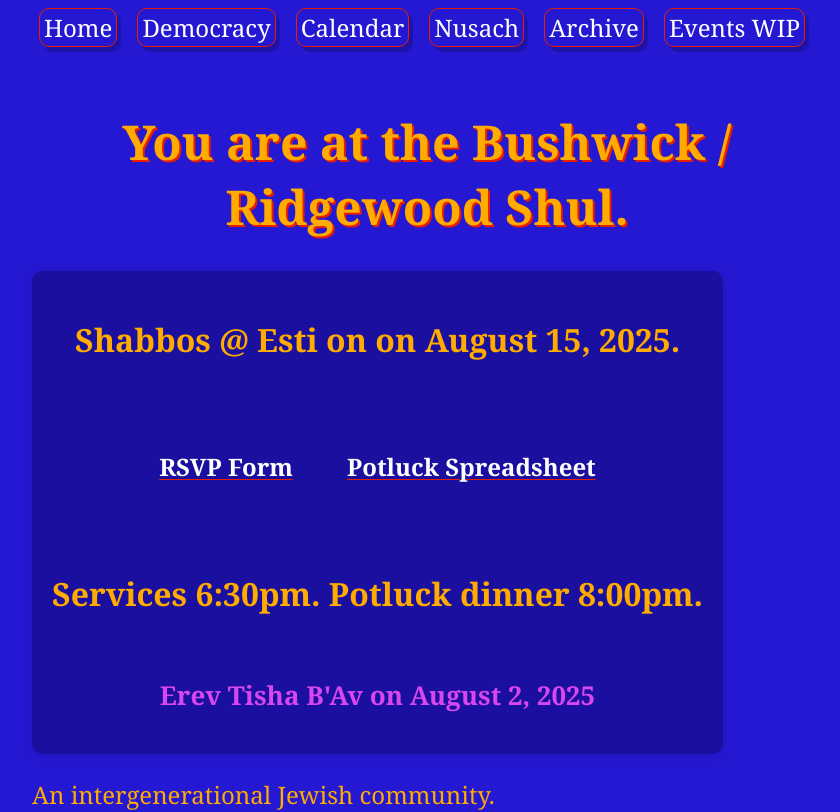
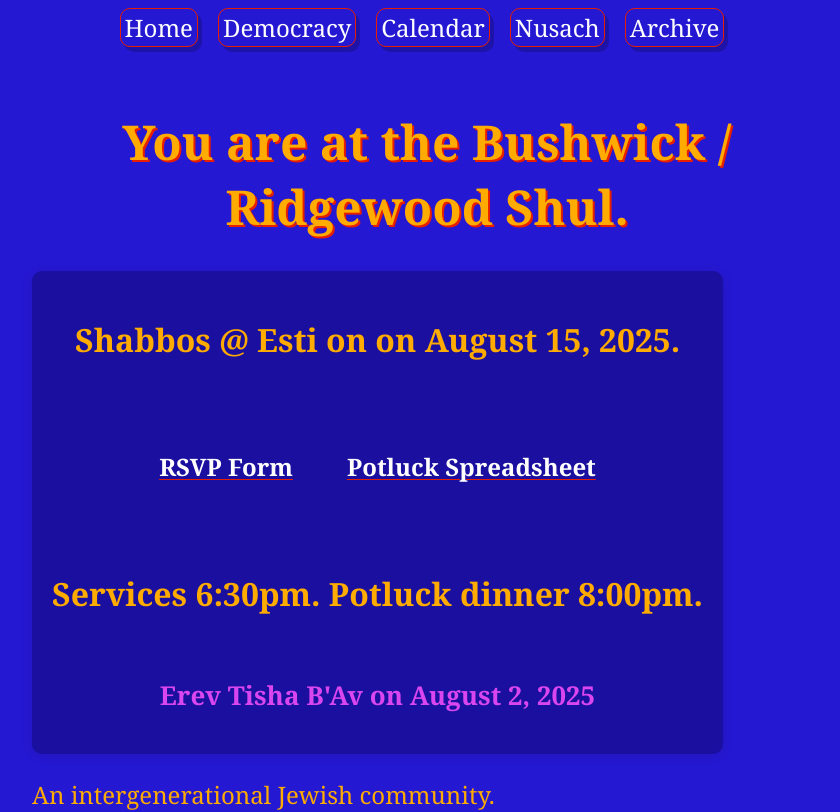
Before and after one commit to cyberjewess/tbrs-sv, a SvelteKit app: page / in a window 1280 px wide. Shown: the top 812 px of the page, without its empty margins (213-1053 px from the left). Built offline with nearby package versions, Linux system fonts and the light colour scheme.

Commit message:
dev mode off

```diff
--- a/src/routes/+layout.svelte
+++ b/src/routes/+layout.svelte
@@ -8,7 +8,7 @@
 	console.log('v', version);
 
 	// Toggle developer mode
-	const developerMode = true;
+	const developerMode = false;
 </script>
 
 <div class="navbar">
```
